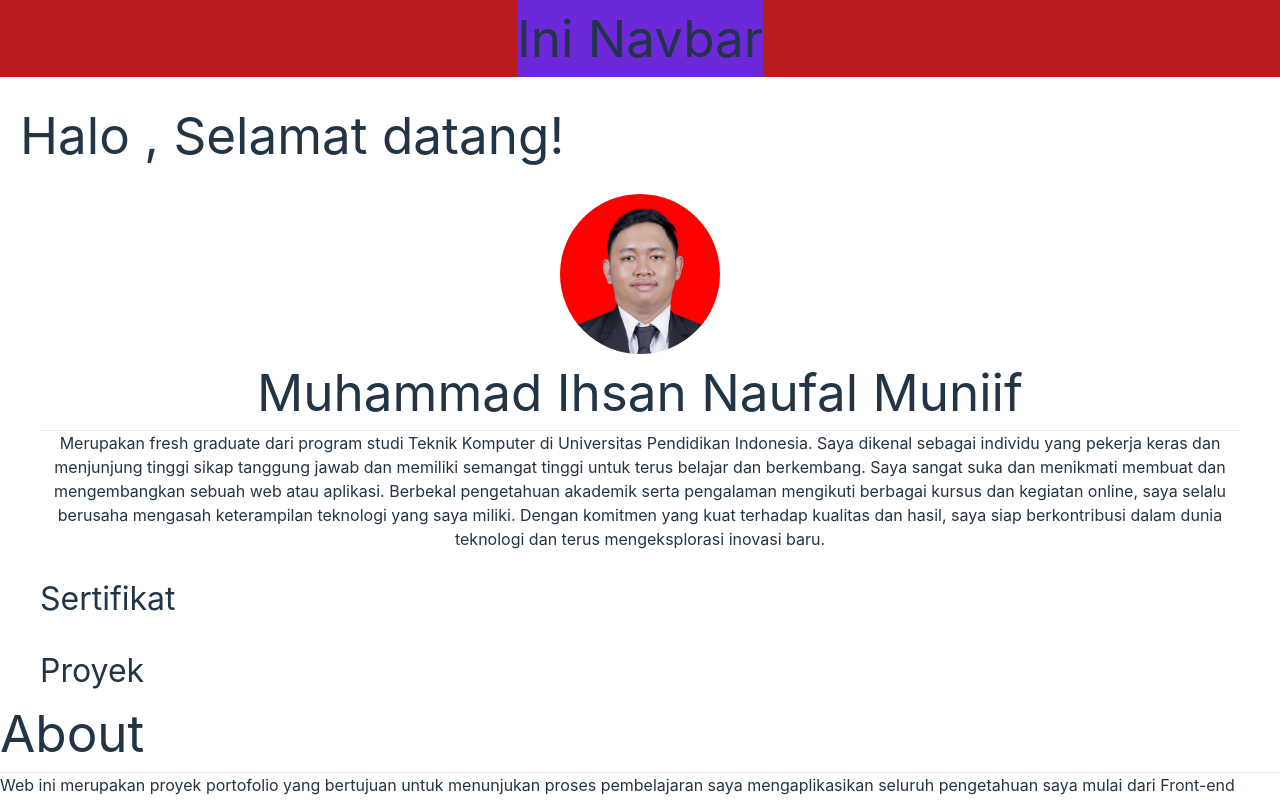
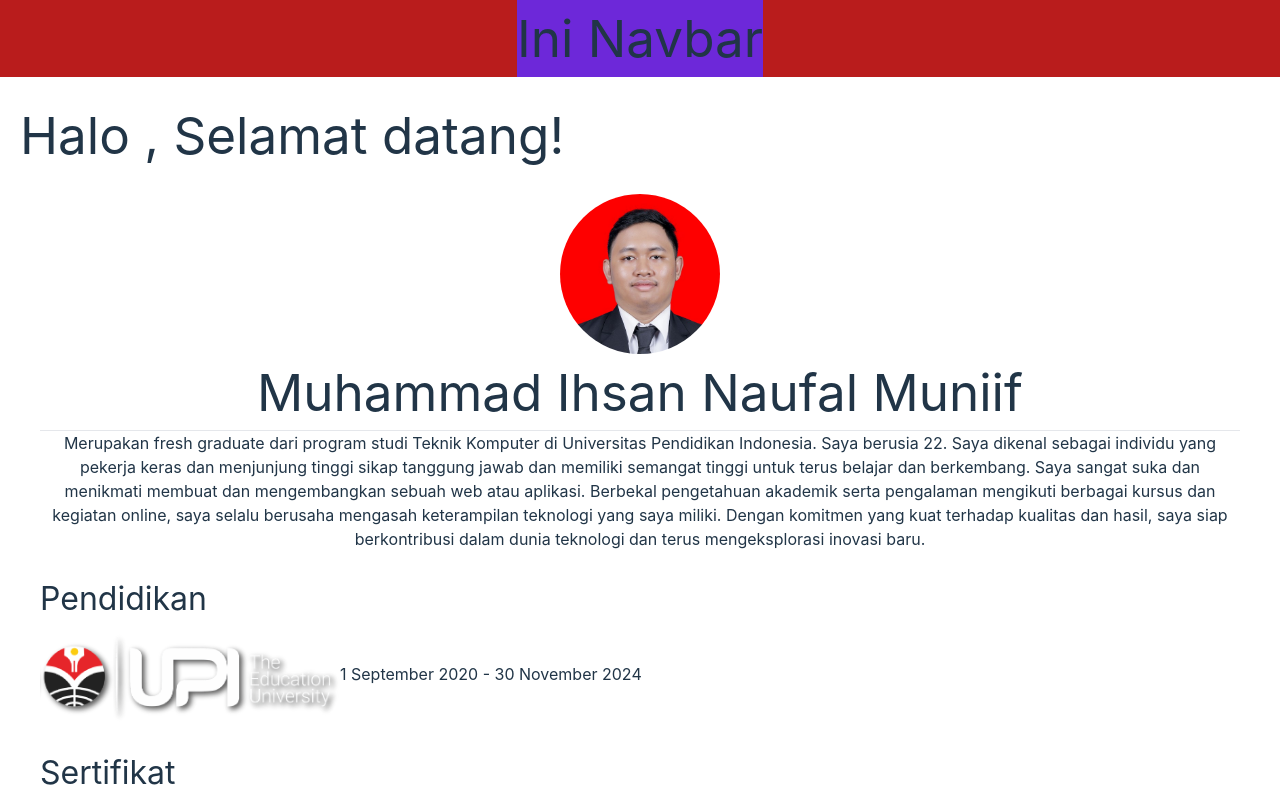
Before and after one commit to ihsannaufal32/project-portfolio, a React (Vite) app in the folder FE/latihanfe/: page / in a window 1280 px wide. Shown: the top 800 px of the page. Built offline with nearby package versions, Linux system fonts and the light colour scheme; no server answers.

Commit message:
progress

```diff
--- a/FE/latihanfe/src/Components/Profil.jsx
+++ b/FE/latihanfe/src/Components/Profil.jsx
@@ -1,6 +1,20 @@
-import foto from "../assets/pasfoto.jpg"
+import { useState, useEffect } from 'react';
+import foto from "../assets/pasfoto.jpg";
+import upi from "../assets/Upi.png";
 
 function Profil(){
+    const [umur, setumur] = useState();
+    const birthdate = new Date('2002-05-26');
+
+    useEffect(() => {
+        const hitungumur = () => {
+            const sekarang = new Date();
+            const umur = sekarang.getFullYear() - birthdate.getFullYear();
+            setumur(umur);
+        };
+        hitungumur();
+    });
+
     return(
         <div>
             <div class="flex place-content-center">
@@ -10,8 +24,18 @@ function Profil(){
             <div className="mx-10">
                 <hr />
                 <p className="text-center">
-                    Merupakan fresh graduate dari program studi Teknik Komputer di Universitas Pendidikan Indonesia. Saya dikenal sebagai individu yang pekerja keras dan menjunjung tinggi sikap tanggung jawab dan memiliki semangat tinggi untuk terus belajar dan berkembang. Saya sangat suka dan menikmati membuat dan mengembangkan sebuah web atau aplikasi. Berbekal pengetahuan akademik serta pengalaman mengikuti berbagai kursus dan kegiatan online, saya selalu berusaha mengasah keterampilan teknologi yang saya miliki. Dengan komitmen yang kuat terhadap kualitas dan hasil, saya siap berkontribusi dalam dunia teknologi dan terus mengeksplorasi inovasi baru.
+                    Merupakan fresh graduate dari program studi Teknik Komputer di Universitas Pendidikan Indonesia. Saya berusia {umur}. Saya dikenal sebagai individu yang pekerja keras dan menjunjung tinggi sikap tanggung jawab dan memiliki semangat tinggi untuk terus belajar dan berkembang. Saya sangat suka dan menikmati membuat dan mengembangkan sebuah web atau aplikasi. Berbekal pengetahuan akademik serta pengalaman mengikuti berbagai kursus dan kegiatan online, saya selalu berusaha mengasah keterampilan teknologi yang saya miliki. Dengan komitmen yang kuat terhadap kualitas dan hasil, saya siap berkontribusi dalam dunia teknologi dan terus mengeksplorasi inovasi baru.
                 </p>
+                <br />
+                <h2>Pendidikan</h2>
+                <div className="flex flex-wrap">
+                    <div className="size-1/4">
+                        <img src={upi} alt="" />
+                    </div>
+                    <div className="place-content-center">
+                        <p>1 September 2020 - 30 November 2024</p>
+                    </div>
+                </div>
                 <br />
                 <h2>Sertifikat</h2>
                 <br />
```
Also changed, not shown: FE/latihanfe/src/assets/Upi.png (added).
